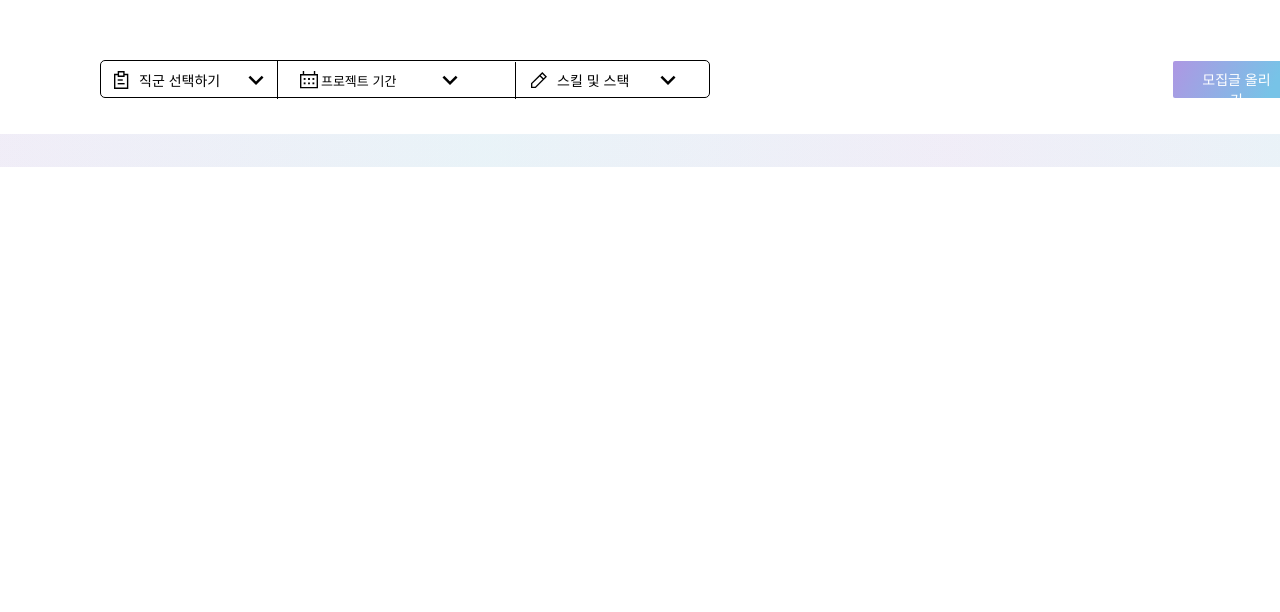
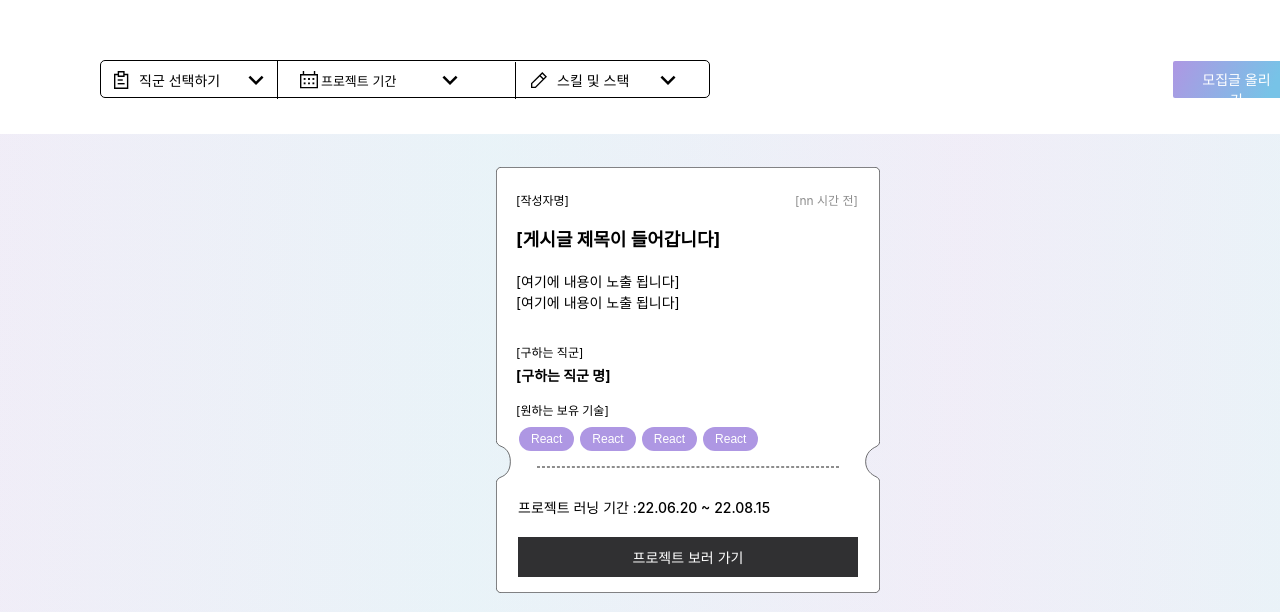
Before and after one commit to Hanghae-Realwork/front-end, a React (Create React App) app in the folder real_project/: page /mainrecruit in a window 1280 px wide. Shown: the part 428-1040 px from the top of the page. Before the commit the page ends 800 px from the top, so only its background shows below. Built offline with nearby package versions, Linux system fonts and the light colour scheme; no server answers.

Commit message:
cardRecruit.js 삭제 요./ join.js 수정중

```diff
--- a/real_project/src/components/CardRecruit.js
+++ b/real_project/src/components/CardRecruit.js
@@ -1,100 +1,82 @@
-import React, { useState, useEffect } from "react";
+import React from "react";
 import styled from "styled-components";
-import { useSelector } from "react-redux";
-import { useDispatch } from "react-redux";
 import { useNavigate } from "react-router-dom";
-// import _ from "lodash";
-import Tag from "./TagCompo"
-import { loadRecruitsApi } from "../redux/modules/postRecruit";
-// import { loadRecruitsApi } from "../redux/modules/postRecruit";
 
+import Tag from "./TagCompo";
 
+import Test from "../image/Test.svg";
 
-const CardRecruit = (props) => {
-const dispatch=useDispatch
-    // const navigate = useNavigate();
-
-    const cards_list = useSelector((state) => state)
-    const card_list = cards_list.postRecruit.list.projects
-    // useEffect(() => {
-    //     dispatch(loadRecruitsApi());
-    //   }, [dispatch]
-
-    //   );
-
-    console.log(card_list)
+const CardRecruit = () => {
+  const navigate = useNavigate();
 
   return (
     <>
-            {card_list && card_list.map((list, index) => {
-                return (
       <AllWrap>
         <AllTopWrap>
           <CardTopInfo>
-                                <CardWriteName>{list.userId}</CardWriteName>
-                                <CardWriteTime>{list.createdAt}</CardWriteTime>
+            <CardWriteName>[작성자명]</CardWriteName>
+            <CardWriteTime>[nn 시간 전]</CardWriteTime>
           </CardTopInfo>
           <CardTitleInfo>
-                                <CardTitleText>{list.title}</CardTitleText>
+            <CardTitleText>[게시글 제목이 들어갑니다]</CardTitleText>
           </CardTitleInfo>
           <CardMainTextInfo>
             <CardMainText>
               [여기에 내용이 노출 됩니다]
               <br />
-                                    {list.subscript}
+              [여기에 내용이 노출 됩니다]
             </CardMainText>
           </CardMainTextInfo>
           <CardJobTextWrap>
             <CardJobTitle>[구하는 직군]</CardJobTitle>
-                                <div style={{ marginTop: "4px" }}><CardJobMainTitle>{list.role}</CardJobMainTitle></div>
+            <div style={{ marginTop: "4px" }}>
+              <CardJobMainTitle>[구하는 직군 명]</CardJobMainTitle>
+            </div>
           </CardJobTextWrap>
           <CardTagWrap>
-                                <CardJobTitle>[원하는 보유 기술]</CardJobTitle><br />
-                                <TagWrap>{list.skills}<Tag/><Tag /><Tag /><Tag /></TagWrap>
+            <CardJobTitle>[원하는 보유 기술]</CardJobTitle>
+            <br />
+            <TagWrap>
+              <Tag />
+              <Tag />
+              <Tag />
+              <Tag />
+            </TagWrap>
           </CardTagWrap>
         </AllTopWrap>
-                        <CircleWrap>
-                            <AllMidWrapOne />
         <DashedLine />
-                            <AllMidWrapTwo />
-                        </CircleWrap>
         <AllBotWrap>
           <CardBotTopWrap>
             <CardBotTextDate>프로젝트 러닝 기간 :</CardBotTextDate>
-                                <CardBotTextDateInfo> {list.start} ~ 22.08.15</CardBotTextDateInfo>
+            <CardBotTextDateInfo> 22.06.20 ~ 22.08.15</CardBotTextDateInfo>
           </CardBotTopWrap>
-                            <CardViewButton >프로젝트 보러 가기</CardViewButton>
+          <CardViewButton>프로젝트 보러 가기</CardViewButton>
         </AllBotWrap>
       </AllWrap>
-                )
-            })}
     </>
   );
 };
-
 
 //// 카드 전체 틀 관련 CSS 뭉치
 
 const AllWrap = styled.div`
   margin: 0px 24px 19px 0px;
-    border: 1px solid black;
   border-top: none;
   border-bottom: none;
-    width: 394px;
-    height: 443px;
+  width: 384px;
+  height: 426px;
   display: flex;
   flex-flow: column nowrap;
   justify-content: center;
   align-items: center;
-    clip-path: inset(0 5px 0 5px);
-`
+  background-image: url(${Test});
+  background-position: center;
+  background-size: cover;
+  background-repeat: none;
+`;
 
 const AllTopWrap = styled.div`
   border-bottom: none;
-    border-top: 1px solid black;
-    border-left: 1px solid black;
-    border-right: 1px solid black;
-    /* border-radius: 5px; */
   border-top-left-radius: 5px;
   border-top-right-radius: 5px;
   width: 384px;
@@ -103,61 +85,26 @@ const AllTopWrap = styled.div`
   flex-flow: column nowrap;
   justify-content: center;
   align-items: center;
-    /* margin-bottom: -2px; */
-    background-color: white;
-`
-
-const CircleWrap = styled.div`
-    /* border: 1px solid black; */
-    border-right: none;
-    border-left: none;
-    width: 405px;
-    height: 40px;
-    display: flex;
-    flex-flow: row wrap;
-    justify-content: space-between;
-    align-items: center;
-    clip-path: stroke-box;
-    /* background-color: white; */
-`
-
-const AllMidWrapOne = styled.div`
-    border: 1px solid black;
-    width: 35px;
-    height: 30px;
-    border-radius: 0px 30px 30px 0px;
-    background-color: transparent;
-    clip-path: stroke-box;
-`
+`;
 
 const AllMidWrapTwo = styled.div`
-    border: 1px solid black;
   width: 35px;
   height: 30px;
   border-radius: 30px 0px 0px 30px;
   background-color: transparent;
-`
+`;
 
 const AllBotWrap = styled.div`
-    /* border: 1px solid black; */
   border-top: none;
-    border-left: 1px solid black;
-    border-right: 1px solid black;
-    border-bottom: 1px solid black;
   border-bottom-left-radius: 5px;
   border-bottom-right-radius: 5px;
-    /* border-radius: 5px; */
   width: 384px;
   height: 117px;
-    /* margin-top: -1px; */
   display: flex;
   flex-flow: column nowrap;
   justify-content: center;
   align-items: center;
-    background-color: white;
-`
-
-
+`;
 
 //// 카드 내용 관련 CSS 뭉치
 
@@ -170,61 +117,61 @@ const CardTopInfo = styled.div`
   justify-content: space-between;
   align-items: center;
   margin: 23px 20px 0px 20px;
-`
+`;
 
 const CardWriteName = styled.span`
   font-size: 12px;
   width: 54px;
   height: 18px;
-`
+`;
 
 const CardWriteTime = styled.span`
   font-size: 12px;
   width: 65px;
   height: 18px;
-    color: #8D8D8D;
-`
+  color: #8d8d8d;
+`;
 
 const CardTitleInfo = styled.div`
   /* border: 1px solid black; */
   width: 344px;
   margin: 16px 20px 0px 20px;
-`
+`;
 
 const CardTitleText = styled.span`
   font-size: 18px;
   font-weight: 700;
-`
+`;
 
 const CardMainTextInfo = styled.div`
   /* border: 1px solid black; */
   width: 344px;
   height: 44px;
   margin: 20px 20px 0px 20px;
-`
+`;
 
 const CardMainText = styled.span`
   font-size: 14px;
   line-height: 21px;
-`
+`;
 
 const CardJobTextWrap = styled.div`
   /* border: 1px solid black; */
   width: 344px;
   margin: 26px 20px 0px 20px;
   height: 50px;
-`
+`;
 
 const CardJobTitle = styled.span`
   font-size: 12px;
   margin-bottom: 4px;
-`
+`;
 
 const CardJobMainTitle = styled.span`
   margin-top: 4px;
   font-weight: 700;
   font-size: 14px;
-`
+`;
 
 const CardTagWrap = styled.div`
   /* border: 1px solid black; */
@@ -232,21 +179,21 @@ const CardTagWrap = styled.div`
   height: 52px;
   margin-top: 8px;
   margin-bottom: 20px;
-`
+`;
 
 const TagWrap = styled.div`
   /* border: 1px solid black; */
   margin-top: 5px;
   height: 34px;
-`
+`;
 
 //// 센터 대쉬라인
 const DashedLine = styled.hr`
   width: 300px;
-    border: 0.5px dashed #8D8D8D;
-`
-
-
+  height: 0px;
+  border: 0.5px dashed #8d8d8d;
+  margin-top: -5px;
+`;
 
 const CardBotTopWrap = styled.div`
   /* border: 1px solid black; */
@@ -257,20 +204,19 @@ const CardBotTopWrap = styled.div`
   justify-content: flex-start;
   align-items: flex-start;
   margin-top: 18px;
-`
+`;
 
 const CardBotTextDate = styled.span`
   font-weight: 400;
   font-size: 14px;
   line-height: 21px;
-`
+`;
 
 const CardBotTextDateInfo = styled.div`
   font-weight: 500;
   font-size: 14px;
   line-height: 21px;
-`
-
+`;
 
 const CardViewButton = styled.button`
   width: 340px;
@@ -278,14 +224,13 @@ const CardViewButton = styled.button`
   padding: 8px;
   margin-top: 20px;
   margin-bottom: 12.5px;
-    background: linear-gradient(45deg, #AE97E3, #77C3E7);
+  background: #303032;
   border: none;
   outline: none;
   cursor: pointer;
   color: white;
   font-weight: 500;
   font-size: 14px;
-`
+`;
 
-
-export default CardRecruit
+export default CardRecruit;
--- a/real_project/src/pages/Join.js
+++ b/real_project/src/pages/Join.js
@@ -18,7 +18,8 @@ function Join() {
   const [nickname, setNickName] = useState("");
   const [name, setName] = useState("");
   const [birth, setBirth] = useState("");
-
+  const [totalBirth, setTotalBirth] = useState("");
+  console.log(totalBirth);
   const [phoneNumber, setPhoneNumber] = useState("");
   const [password, setPassword] = useState("");
   const [passwordCheck, setPasswordCheck] = useState("");
@@ -331,8 +332,8 @@ function Join() {
     setBirth(birth);
     const birthDay = birth.toString();
 
-    const totalBirth = birthDay.replace(",", "-").replace(",", "-");
-    console.log(totalBirth);
+    setTotalBirth(birthDay.replace(",", "-").replace(",", "-"));
+
     if (
       userId === "" ||
       nickname === "" ||
```
Lines whose indentation alone changed are shown as unchanged.
